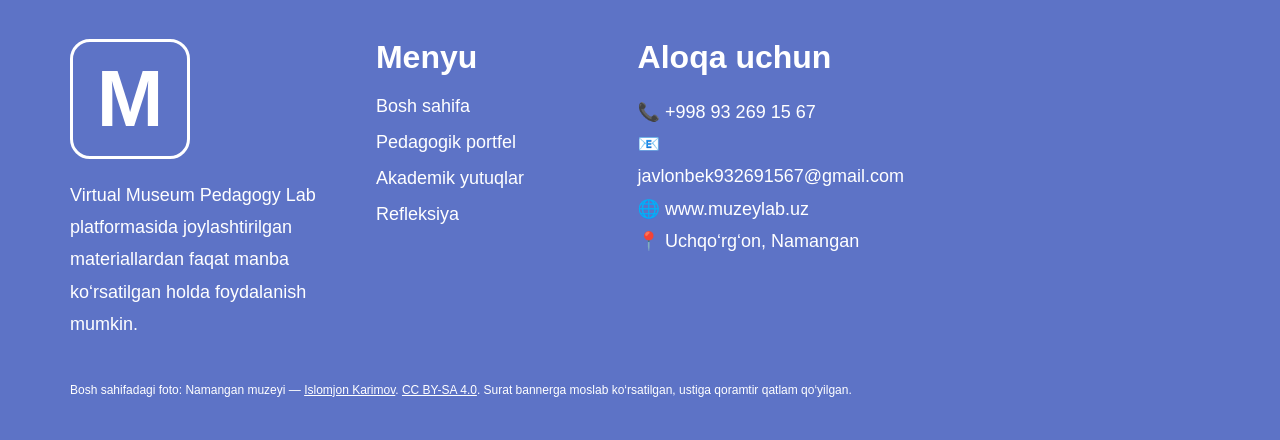
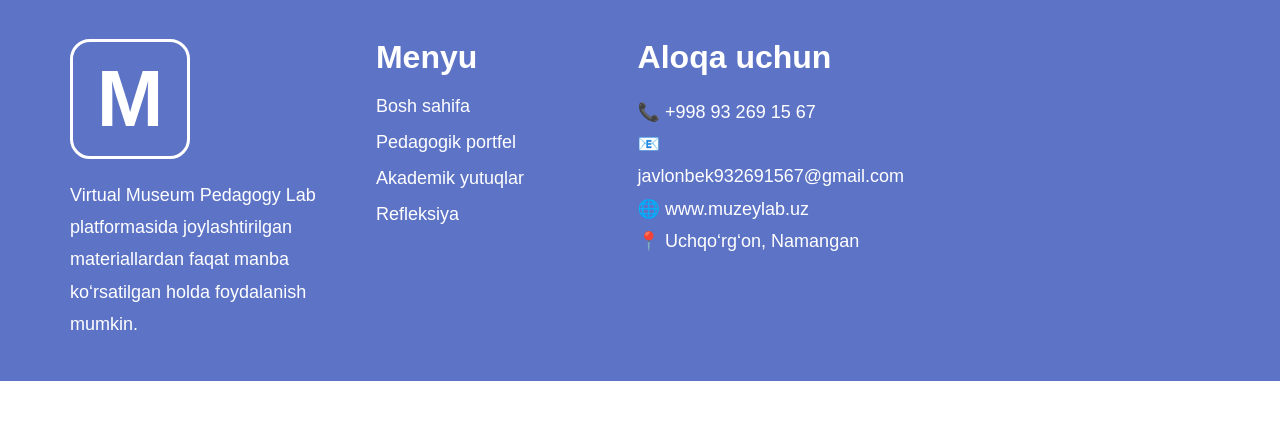
Before and after one commit to javlonbek1994/portfolio-site, a Flask app: page /about in a window 1280 px wide. Shown: the part 1894-2334 px from the top of the page. After the commit the page ends 2275 px from the top, so only its background shows below. Run offline with Flask 3, Linux system fonts and the light colour scheme; data comes from the database, SQL or seed files in the repository; some libraries are stand-ins or nearby versions.

Commit message:
Update base.html

```diff
--- a/templates/base.html
+++ b/templates/base.html
@@ -181,17 +181,6 @@
         </iframe>
     </div>
 
-    <p class="footer-photo-credit"
-       style="grid-column: 1 / -1; margin: 0; font-size: 12px; line-height: 1.6; color: white;">
-        Bosh sahifadagi foto: Namangan muzeyi —
-        <a href="https://commons.wikimedia.org/wiki/File:%D0%9C%D1%83%D0%B7%D0%B5%D0%B9_%D0%B1%D0%B8%D0%BD%D0%BE%D1%81%D0%B8.jpg"
-           target="_blank" rel="noopener noreferrer"
-           style="color: inherit; text-decoration: underline;">Islomjon Karimov</a>.
-        <a href="https://creativecommons.org/licenses/by-sa/4.0/"
-           target="_blank" rel="noopener noreferrer"
-           style="color: inherit; text-decoration: underline;">CC BY-SA 4.0</a>.
-        Surat bannerga moslab ko‘rsatilgan, ustiga qoramtir qatlam qo‘yilgan.
-    </p>
 
 </footer>
 
```
